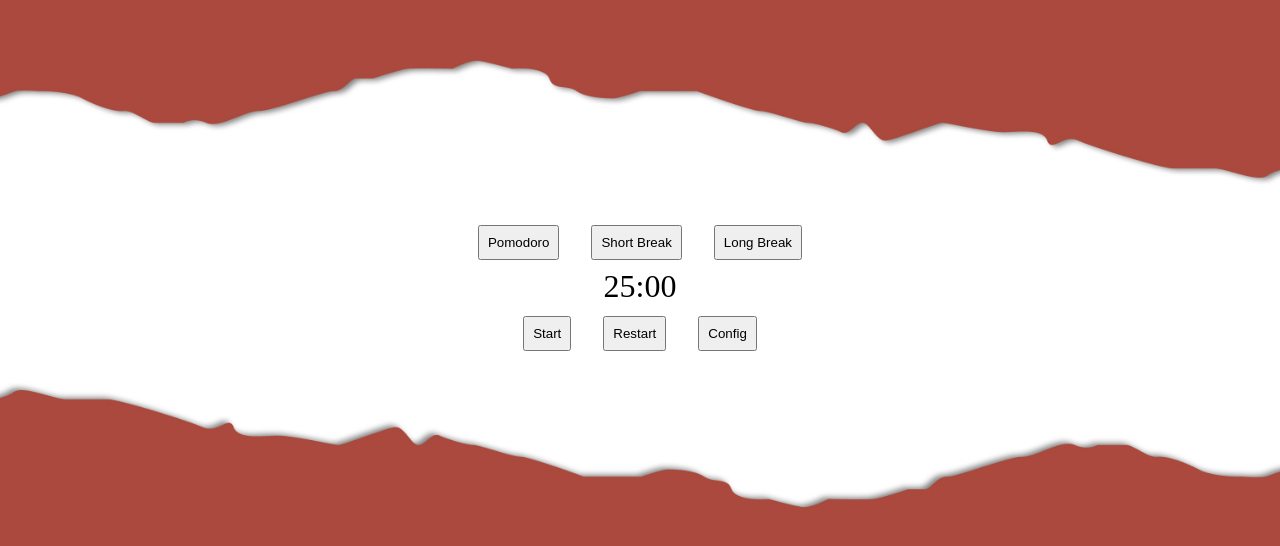
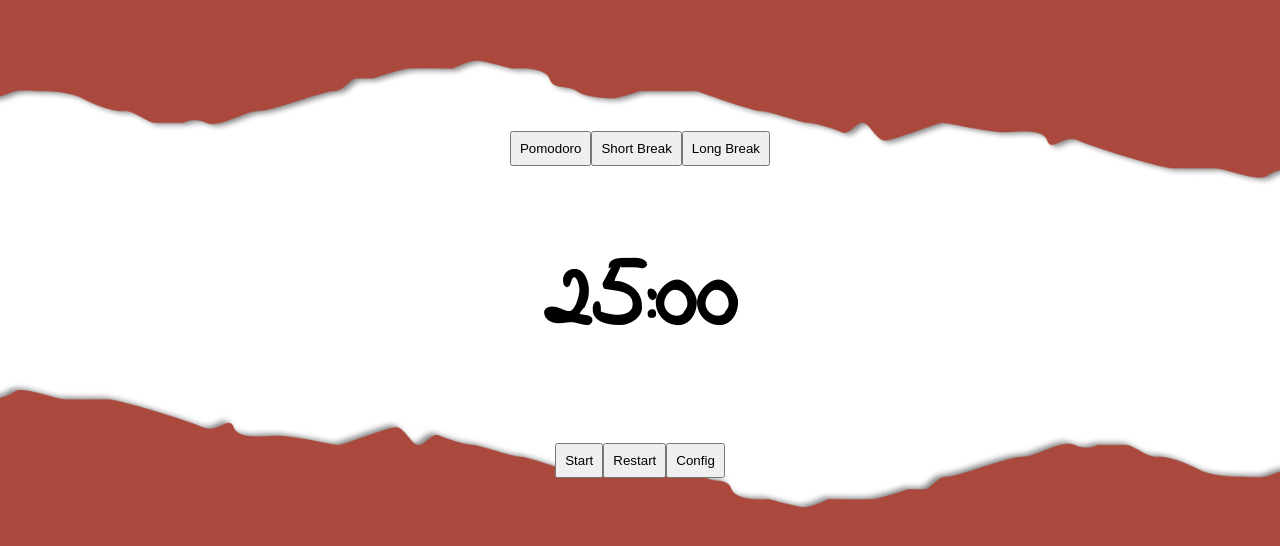
Before and after one commit to alexandra-aryshtaeva/pomodoro, a Vue app: page / in a window 1280 px wide. Shown: the part 114-660 px from the top of the page. Built offline with nearby package versions, Linux system fonts and the light colour scheme.

Commit message:
added font to project

```diff
--- a/index.html
+++ b/index.html
@@ -2,8 +2,15 @@
 <html lang="en">
   <head>
     <meta charset="UTF-8" />
-    <link rel="icon" href="/favicon.ico" />
+
+    <link rel="preconnect" href="https://fonts.googleapis.com" />
+    <link rel="preconnect" href="https://fonts.gstatic.com" crossorigin />
+    <link
+      href="https://fonts.googleapis.com/css2?family=Indie+Flower&display=swap"
+      rel="stylesheet"
+    />
     <meta name="viewport" content="width=device-width, initial-scale=1.0" />
+
     <title>POMODORO</title>
   </head>
   <body>
--- a/src/App.vue
+++ b/src/App.vue
@@ -29,9 +29,13 @@
   background-size: cover;
   height: 100vh;
   width: 100vw;
-  width: 100vw;
   background-position: center;
-  font-size: 32px;
+  /*  */
+  font-size: 96px;
+  font-family: "Indie Flower";
+  font-weight: 600;
+
+  /*  */
   display: flex;
   justify-content: center;
   text-align: center;
@@ -48,10 +52,10 @@
 }
 
 #display {
-  margin: 4px 0px;
+  margin: 32px 0px 0px 0px;
 }
 button {
   padding: 8px 8px;
-  margin: 4px 16px;
+  margin: 4px 0px;
 }
 </style>
```
